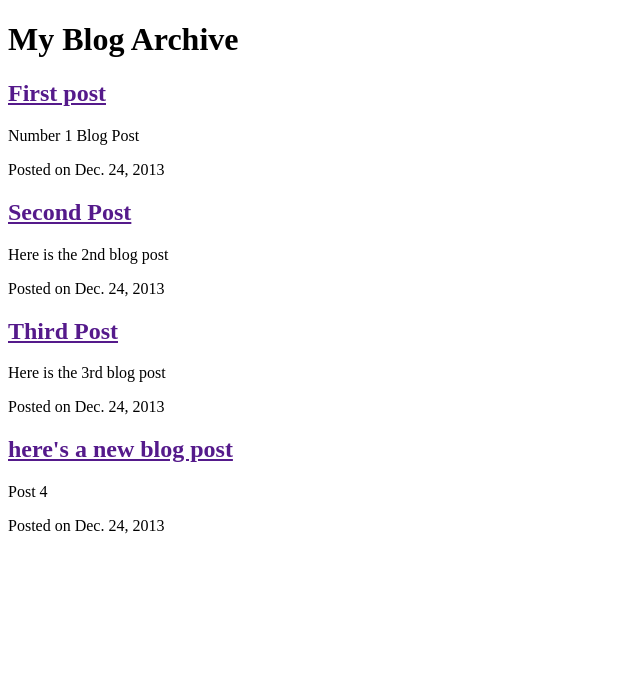
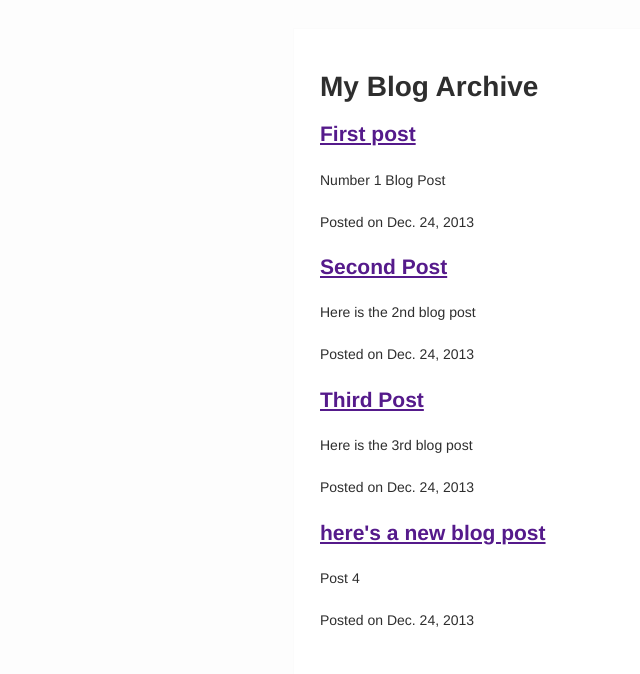
Before and after one commit to badhashsolution/netmag, a Django app: page / in a window 1280 px wide. Shown: the top 674 px of the page, without its empty margins (0-640 px from the left). Run offline with Django 3.2, Linux system fonts and the light colour scheme; data comes from the database, SQL or seed files in the repository; parts of the project's set-up code (start-up, migrations or seed data) failed here and were passed over.

Commit message:
mostly working except for style.css

```diff
--- a/netmag/settings.py
+++ b/netmag/settings.py
@@ -89,3 +89,8 @@ SITE_ID=1 # WGG 12/24/2013 4:50 AM - added in an attempt to resolve error: Impro
 TEMPLATE_DIRS = (
     'C:/Users/Wes/PycharmProjects/netmag/netmag/templates',
 )
+
+# WGG 2013-12-24 11:06:48 - link to static files path for style.css
+STATICFILES_DIRS = (
+    'C:/Users/Wes/PycharmProjects/netmag/netmag/static/'
+)
--- /dev/null
+++ b/netmag/static/style.css
@@ -0,0 +1,17 @@
+body{
+    background-color: #fdfdfd;
+    color: #2e2e2e;
+    margin: 0;
+    padding: 0;
+    font-size: 14px;
+    line-height: 28px;
+    font-family: 'Helvetica Neue', Helvetica, Arial, sans-serif;
+}
+div.content{
+    border: 1px solid #fbfbfb;
+    background-color: #fff;
+    max-width: 640px;
+    width: 96%;
+    padding: 2%;
+    margin: 28px auto;
+}
--- a/netmag/templates/base.html
+++ b/netmag/templates/base.html
@@ -1,7 +1,9 @@
+
 <!DOCTYPE html>
 <html>
     <head>
         <meta charset="utf-8">
+        <link rel="stylesheet" type="text/css" href="{{ STATIC_URL }}style.css">
         <title>
             {% block title %}{% endblock %}
         </title>
```
